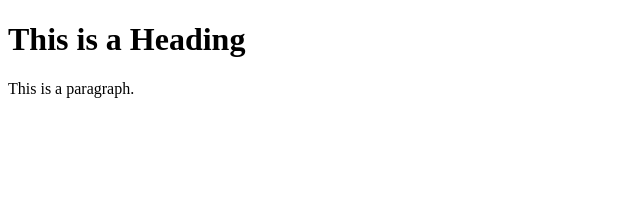
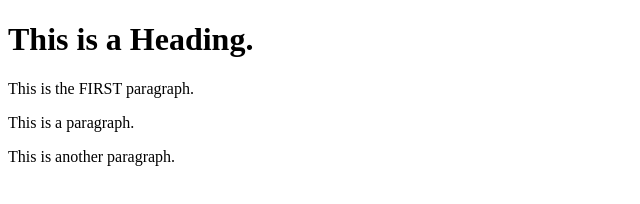
Before and after one commit to npn225/Learning_Git_From_Amigoscode, a plain HTML site: page index.html in a window 1280 px wide. Shown: the whole page, without its empty margins (0-640 px from the left). Drawn offline with Linux system fonts and the light colour scheme.

Commit message:
Updated index.html after rebase

```diff
--- a/index.html
+++ b/index.html
@@ -4,7 +4,9 @@
 <title>Page Title</title>
 </head>
 <body>
-  <h1>This is a Heading</h1>
+  <h1>This is a Heading.</h1>
+  <p>This is the FIRST paragraph.</p>
   <p>This is a paragraph.</p>
+  <p>This is another paragraph.</p>
 </body>
 </html>
```
